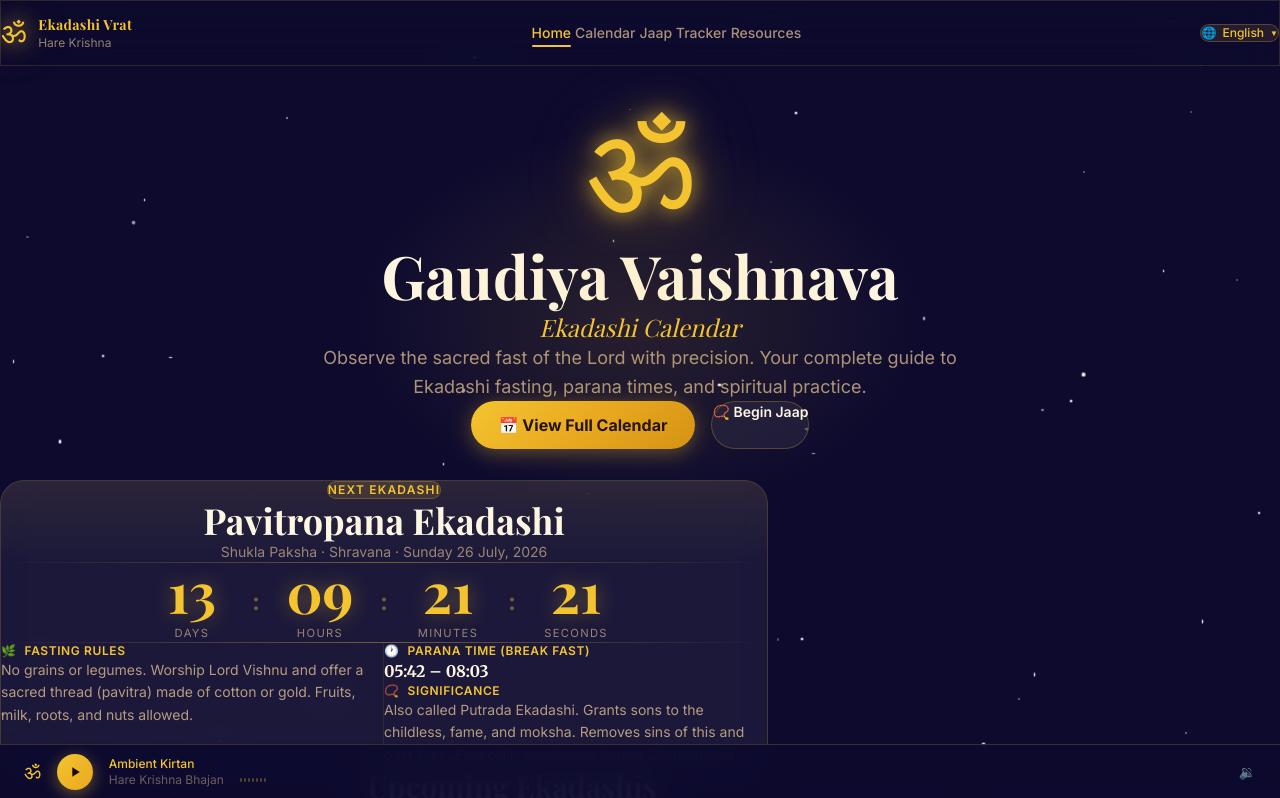
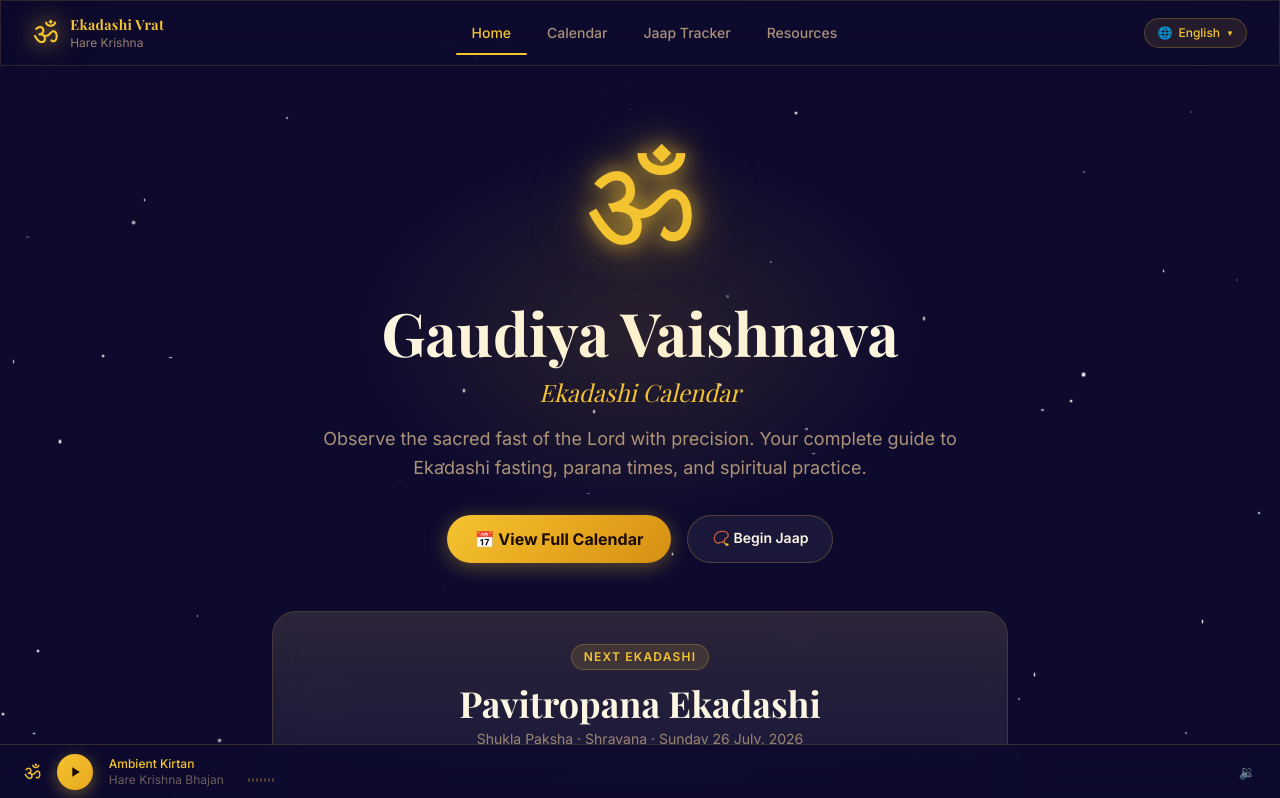
Before and after one commit to gourgopal/ekadashi, a Next.js app: page /en/ in a window 1280 px wide. Shown: the top 798 px of the page. Built offline with nearby package versions, Linux system fonts and the light colour scheme; a web font is replaced by a local one.

Commit message:
fix: remove duplicate universal CSS reset breaking all margin/padding utilities; fix SW precache URL from manifest.json to manifest.webmanifest

```diff
--- a/public/sw.js
+++ b/public/sw.js
@@ -15,7 +15,7 @@ const PRECACHE_URLS = [
   '/hi/calendar/',
   '/hi/tracker/',
   '/hi/resources/',
-  '/manifest.json',
+  '/manifest.webmanifest',
 ]
 
 // ── Install: pre-cache key pages ──────────────────────────────────────────
--- a/src/app/globals.css
+++ b/src/app/globals.css
@@ -28,11 +28,6 @@
   --font-sans:       'Inter', system-ui, sans-serif;
 }
 
-*, *::before, *::after {
-  box-sizing: border-box;
-  margin: 0;
-  padding: 0;
-}
 
 html {
   scroll-behavior: smooth;
```
